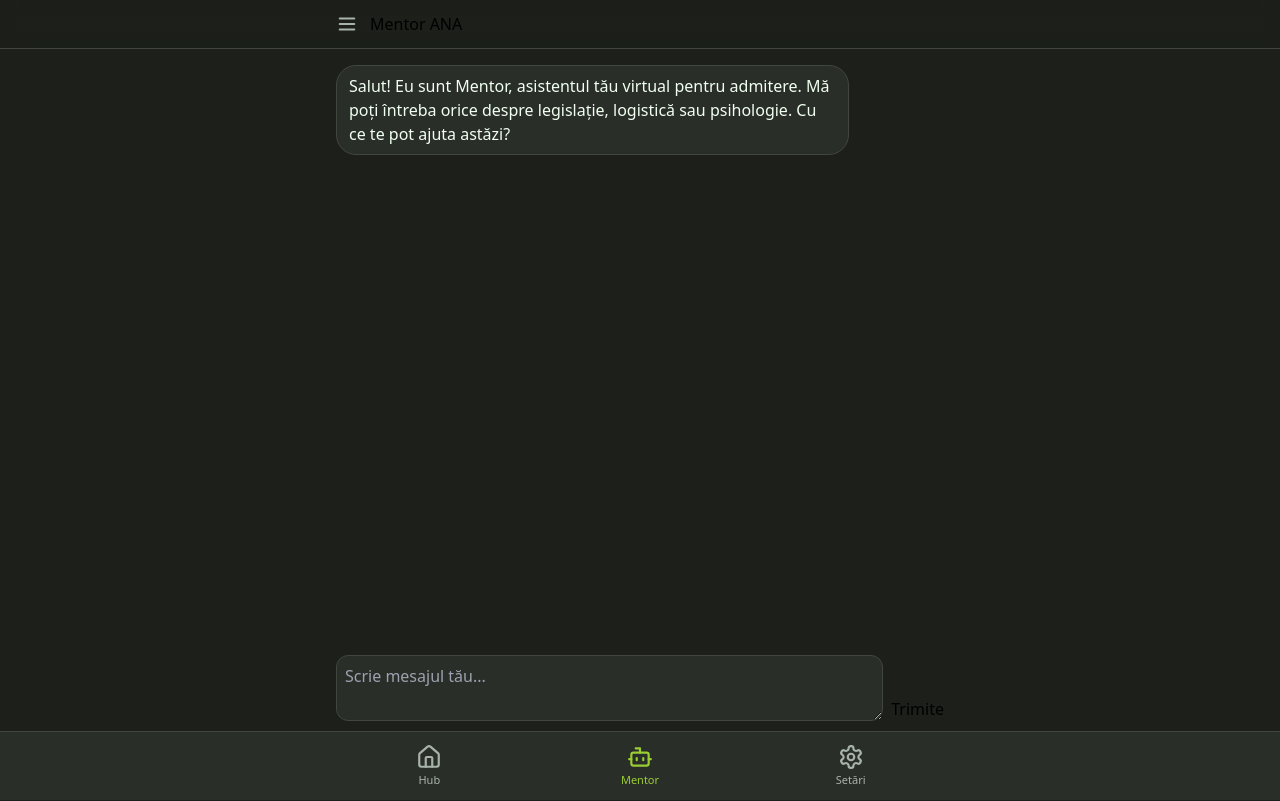
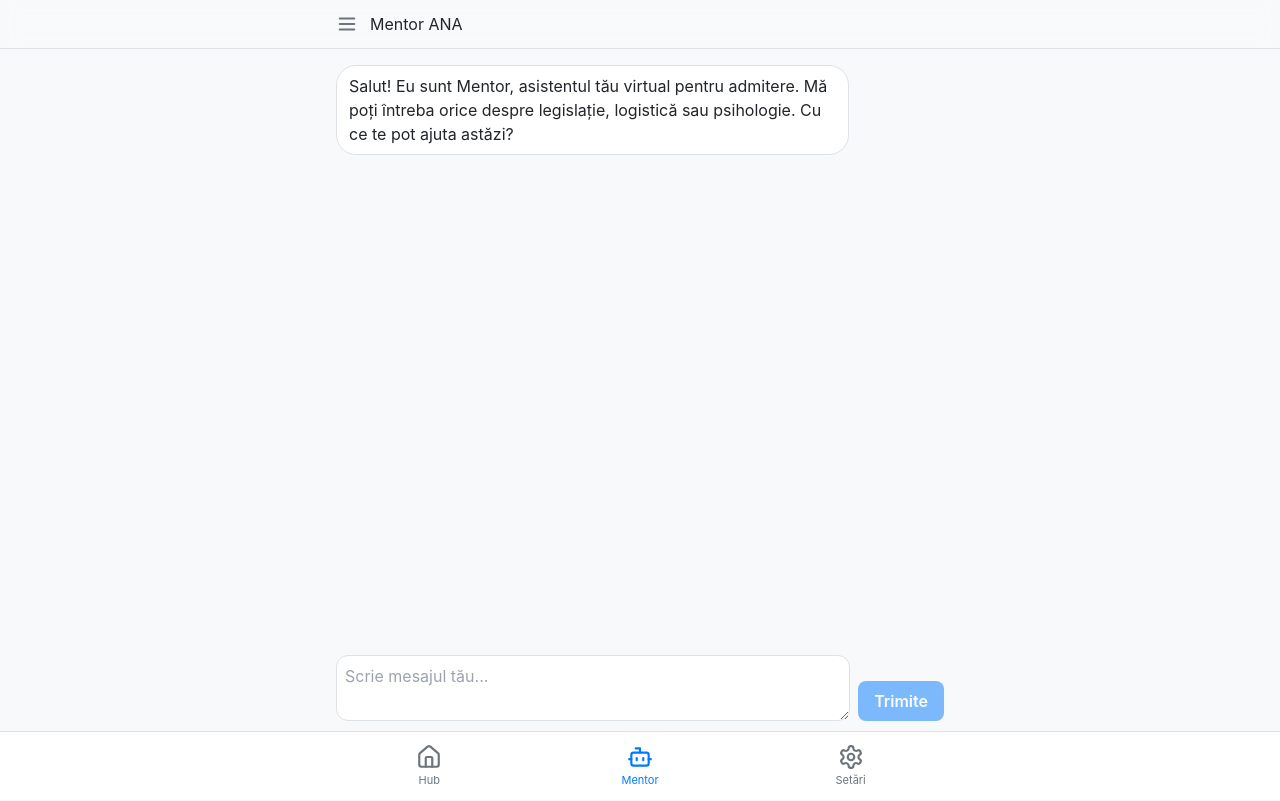
Before and after one commit to 0r4atmqetptfjoa-oss/AplicatieAna2, a React (Vite) app: page /mentor in a window 1280 px wide. Built offline with nearby package versions, Linux system fonts and the light colour scheme; no server answers.

Commit message:
gemini teme

```diff
--- a/src/index.css
+++ b/src/index.css
@@ -2,40 +2,70 @@
 @tailwind components;
 @tailwind utilities;
 
+/* NEW PROFESSIONAL THEME by Gemini
+  Paletă de culori modernă, cu contrast ridicat, pentru lizibilitate maximă.
+*/
+
 :root {
   --scale: 1;
-  --bg: #f0f2f5; /* bg-gray-100 */
-  --card: #ffffff;
-  --text: #1f2937; /* bg-gray-800 */
-  --muted: #6b7280; /* bg-gray-500 */
-  --primary: #2563eb; /* blue-600 */
-  --accent: #16a34a; /* green-600 */
-  --border: #e5e7eb; /* bg-gray-200 */
+  /* --- TEMA DE ZI (LIGHT) --- */
+  --bg: #f8f9fa;       /* Un gri foarte deschis, odihnitor pentru ochi */
+  --card: #ffffff;     /* Carduri albe, curate */
+  --text: #212529;     /* Text principal - Negru intens, dar nu complet negru */
+  --muted: #6c757d;    /* Text secundar - Gri pentru contrast echilibrat */
+  --primary: #007bff;   /* Albastru vibrant pentru elementele principale */
+  --accent: #28a745;   /* Verde pentru succes și accente */
+  --border: #dee2e6;   /* O bordură subtilă */
 }
 
-/* --- TEMA NIGHT ÎMBUNĂTĂȚITĂ --- */
 [data-theme='dark'] {
-  --bg: #111827; /* bg-gray-900 */
-  --card: #1f2937; /* bg-gray-800 */
-  --text: #ffffff; /* Text principal - Alb pur pentru contrast maxim */
-  --muted: #9ca3af; /* Text secundar - Gri (gray-400), mult mai luminos */
-  --primary: #facc15; /* yellow-400 */
-  --accent: #4ade80; /* green-400 */
-  --border: #374151; /* bg-gray-700 */
+  /* --- TEMA DE NOAPTE (DARK) --- */
+  --bg: #121212;       /* Un negru profund, standardul pentru teme dark */
+  --card: #1e1e1e;     /* Carduri care ies subtil în evidență */
+  --text: #e8eaed;     /* Text principal - Alb-gri, ușor de citit */
+  --muted: #9e9e9e;    /* Text secundar - Gri, cu contrast bun */
+  --primary: #8ab4f8;   /* Albastru deschis, optimizat pentru fundal întunecat */
+  --accent: #81c995;   /* Verde deschis pentru accente */
+  --border: #3c4043;   /* Bordură subtilă pentru modul dark */
 }
 
-/* --- TEMA ARMY ÎMBUNĂTĂȚITĂ --- */
-[data-theme='army'] {
-  --bg: #1c1f1a;
-  --card: #2a2e29;
-  --text: #f0fff0; /* Text principal - Honeydew (alb-verzui), foarte luminos */
-  --muted: #a9b4a9; /* Text secundar - Gri-verzui, mult mai lizibil */
-  --primary: #9acd32; /* yellowgreen */
-  --accent: #6ee7b7; /* aquamarine */
-  --border: #41463e;
+/* Tranziție fluidă la schimbarea temei */
+*, ::before, ::after {
+  transition: background-color 0.3s ease, color 0.2s ease, border-color 0.3s ease;
 }
 
-/* Stiluri de bază, poți adăuga și altele aici */
+/* Stiluri de bază pentru a asigura consistența */
+body {
+  background-color: var(--bg);
+  color: var(--text);
+  font-family: -apple-system, BlinkMacSystemFont, "Segoe UI", Roboto, Helvetica, Arial, sans-serif;
+}
+
+.card {
+  @apply bg-card border border-border rounded-2xl p-4;
+}
+
+.btn {
+  @apply px-4 py-2 rounded-lg font-semibold transition-opacity duration-200;
+}
+.btn:disabled {
+  @apply opacity-50 cursor-not-allowed;
+}
+
+.btn-primary {
+  @apply bg-primary text-white;
+}
+.btn-primary:hover {
+  @apply opacity-90;
+}
+
+.btn-ghost {
+  @apply bg-transparent border border-border text-text;
+}
+.btn-ghost:hover {
+  @apply bg-white/10;
+}
+
 .input {
   @apply bg-card border border-border rounded-lg px-3 py-1.5 text-sm;
 }
--- a/src/pages/Settings.tsx
+++ b/src/pages/Settings.tsx
@@ -20,18 +20,19 @@ async function loadCounts(): Promise<Counts>{
   }catch{ return { legislation:0, logistics:0, psychology:0, englishTests:0 } }
 }
 
+// --- MODIFICARE AICI: Am simplificat lista de teme ---
 const THEMES = [
-  { id:'system', label:'System' },
   { id:'light', label:'Day' },
   { id:'dark', label:'Night' },
-  { id:'army', label:'Army' },
 ] as const
 
 export default function Settings(){
   const [counts, setCounts] = useState<Counts>({legislation:0, logistics:0, psychology:0, englishTests:0})
   useEffect(()=>{ loadCounts().then(setCounts) }, [])
 
+  // Asigurăm că tema implicită este 'light' dacă nu e setată
   const { theme, setTheme, scale, setScale, haptics, setHaptics } = useStore()
+  const currentTheme = theme === 'army' || theme === 'system' ? 'light' : theme;
 
   return (
     <div className="p-4 space-y-4">
@@ -41,12 +42,11 @@ export default function Settings(){
           {THEMES.map(t => (
             <button key={t.id}
               onClick={()=> setTheme(t.id)}
-              className={`btn ${theme === t.id ? 'btn-primary' : 'btn-ghost'}`}>
+              className={`btn ${currentTheme === t.id ? 'btn-primary' : 'btn-ghost'}`}>
               {t.label}
             </button>
           ))}
         </div>
-        <div className="text-xs text-muted mt-2">Tema 'System' se adaptează automat la setările dispozitivului.</div>
       </section>
 
       <section className="card">
```
